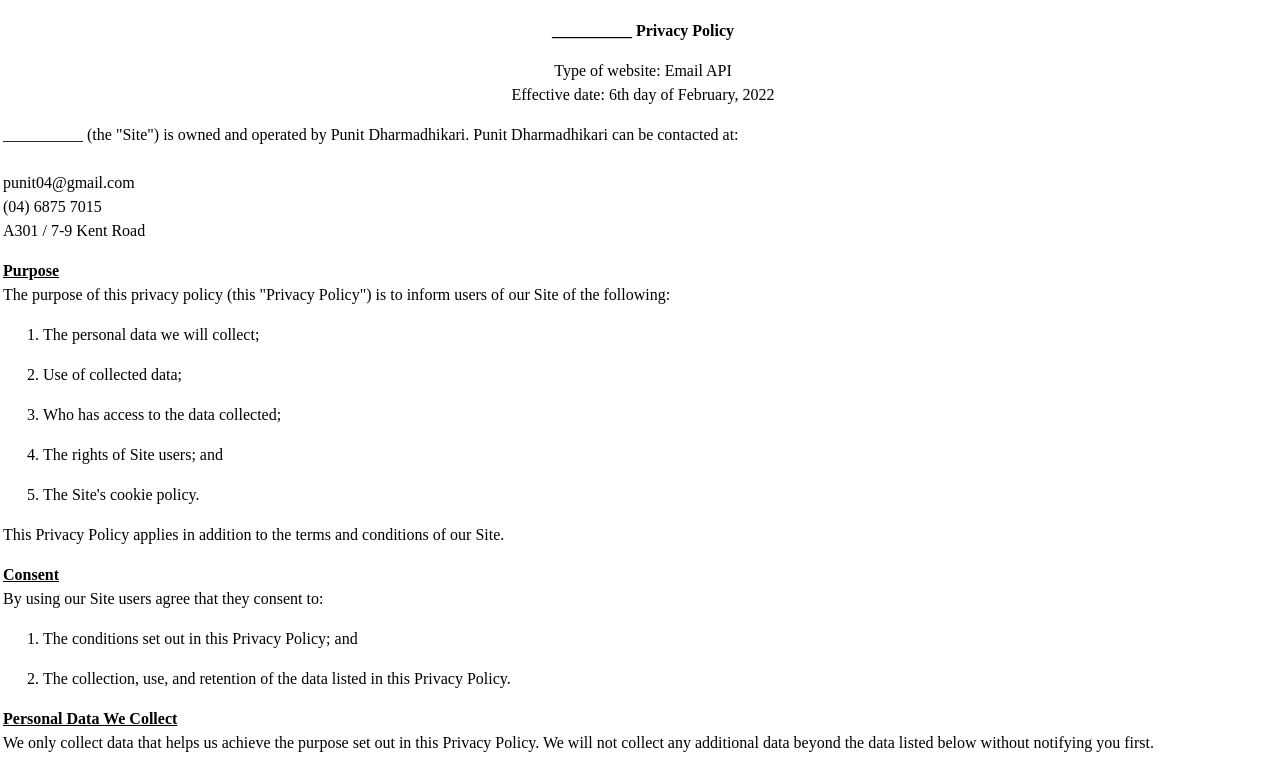
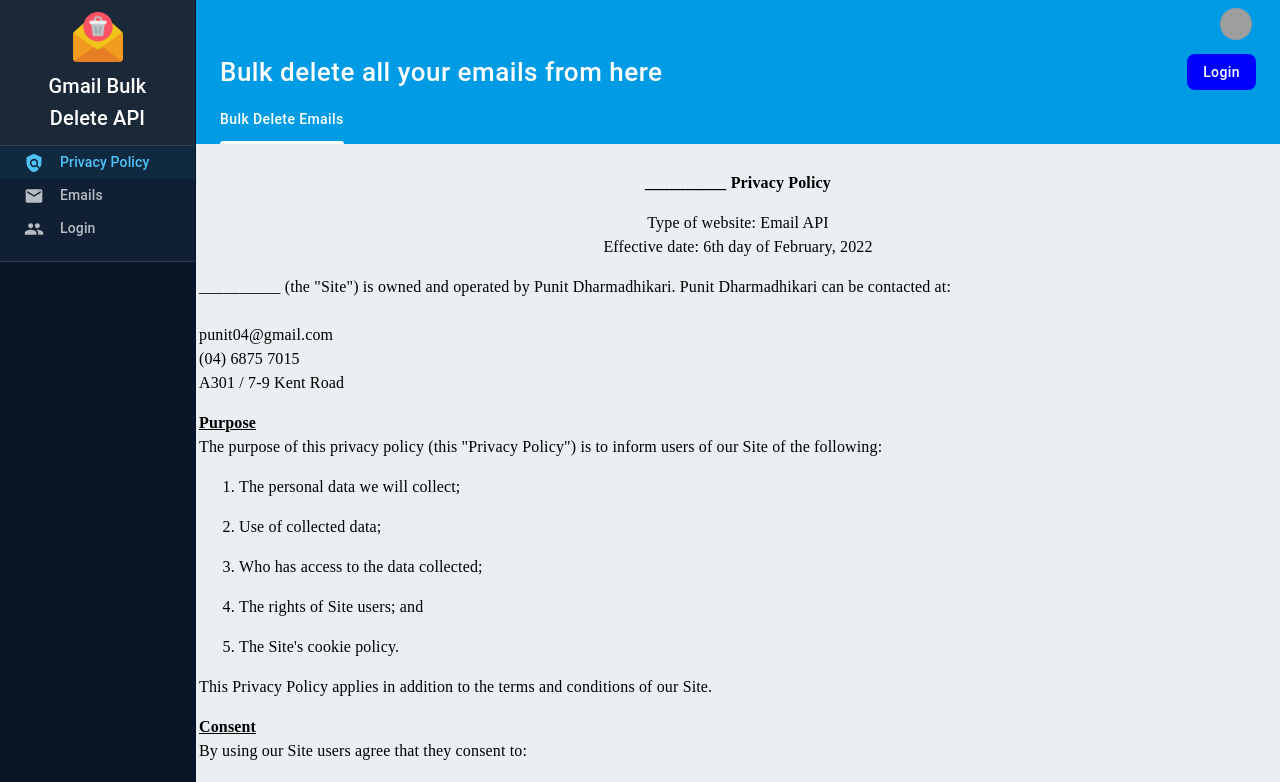
Before and after one commit to PunitDh/Gmail-API, a React (Create React App) app in the folder client/: page /privacy in a window 1280 px wide. Shown: the top 782 px of the page. Built offline with nearby package versions, Linux system fonts and the light colour scheme; grey boxes are pictures that could not be loaded.

Commit message:
Redo navigator to include Privacy statement

```diff
--- a/client/src/App.css
+++ /dev/null
@@ -1,38 +0,0 @@
-.App {
-  text-align: center;
-}
-
-.App-logo {
-  height: 40vmin;
-  pointer-events: none;
-}
-
-@media (prefers-reduced-motion: no-preference) {
-  .App-logo {
-    animation: App-logo-spin infinite 20s linear;
-  }
-}
-
-.App-header {
-  background-color: #282c34;
-  min-height: 100vh;
-  display: flex;
-  flex-direction: column;
-  align-items: center;
-  justify-content: center;
-  font-size: calc(10px + 2vmin);
-  color: white;
-}
-
-.App-link {
-  color: #61dafb;
-}
-
-@keyframes App-logo-spin {
-  from {
-    transform: rotate(0deg);
-  }
-  to {
-    transform: rotate(360deg);
-  }
-}
--- a/client/src/App.js
+++ b/client/src/App.js
@@ -4,18 +4,28 @@ import {
   Route,
   Navigate,
 } from "react-router-dom";
-import Home from "./Home";
+import Content from "./templates/Content";
 import Privacy from "./Privacy";
+import React, { useState } from "react";
+import Paperbase from "./templates/Paperbase";
 
 function App() {
-  // "/auth/google"
+  const [me, setMe] = useState(null);
+
+  const props = { me, setMe };
 
   return (
     <Router>
       <Routes>
         <Route exact path="/" element={<Navigate to="/home" />} />
-        <Route path="/home" element={<Home />} />
-        <Route path="/privacy" element={<Privacy />} />
+        <Route
+          path="/home"
+          element={<Paperbase Component={Content} props={props} />}
+        />
+        <Route
+          path="/privacy"
+          element={<Paperbase Component={Privacy} props={props} />}
+        />
       </Routes>
     </Router>
   );
--- a/client/src/Home.js
+++ /dev/null
@@ -1,14 +0,0 @@
-import React, { useEffect, useState } from "react";
-import Paperbase from "./templates/Paperbase";
-
-function Home() {
-  const [me, setMe] = useState(null);
-
-  return (
-    <div className="App">
-      <Paperbase me={me} setMe={setMe} />
-    </div>
-  );
-}
-
-export default Home;
--- a/client/src/index.css
+++ /dev/null
@@ -1,13 +0,0 @@
-body {
-  margin: 0;
-  font-family: -apple-system, BlinkMacSystemFont, 'Segoe UI', 'Roboto', 'Oxygen',
-    'Ubuntu', 'Cantarell', 'Fira Sans', 'Droid Sans', 'Helvetica Neue',
-    sans-serif;
-  -webkit-font-smoothing: antialiased;
-  -moz-osx-font-smoothing: grayscale;
-}
-
-code {
-  font-family: source-code-pro, Menlo, Monaco, Consolas, 'Courier New',
-    monospace;
-}
--- a/client/src/index.js
+++ b/client/src/index.js
@@ -1,6 +1,5 @@
 import React from "react";
 import ReactDOM from "react-dom";
-import "./index.css";
 import App from "./App";
 
 ReactDOM.render(
--- a/client/src/templates/Content.js
+++ b/client/src/templates/Content.js
@@ -58,7 +58,7 @@ export default function Content({ me, setMe }) {
   console.log({ search });
 
   return (
-    <Paper sx={{ maxWidth: "100%", margin: "auto" }}>
+    <Paper sx={{ margin: "auto" }}>
       {me ? (
         <div>
           <EmailsAppBar
--- a/client/src/templates/DataHead.js
+++ b/client/src/templates/DataHead.js
@@ -17,6 +17,7 @@ function DataHead({ emails, selected, setEmails }) {
         flexDirection: "row",
         alignItems: "center",
         justifyContent: "center",
+        marginLeft: "10px",
       }}
     >
       <Button
--- a/client/src/templates/Navigator.js
+++ b/client/src/templates/Navigator.js
@@ -12,9 +12,12 @@ import {
 } from "@mui/material";
 import PolicyIcon from "@mui/icons-material/Policy";
 import PeopleIcon from "@mui/icons-material/People";
+import EmailIcon from "@mui/icons-material/Email";
 import Logo from "../components/Logo";
 import { Link } from "react-router-dom";
 import { handleLogin, handleLogout } from "../api/api";
+import Privacy from "../Privacy";
+import Content from "./Content";
 
 const item = {
   py: "2px",
@@ -23,6 +26,7 @@ const item = {
   "&:hover, &:focus": {
     bgcolor: "rgba(255, 255, 255, 0.08)",
   },
+  width: "100%",
 };
 
 const itemCategory = {
@@ -65,17 +69,41 @@ export default function Navigator(props) {
 
         <Box sx={{ bgcolor: "#101F33" }}>
           <ListItem disablePadding>
-            <ListItemButton selected={false} sx={item} onClick={() => {}}>
-              <ListItemIcon>
-                <PolicyIcon />
-              </ListItemIcon>
-              <ListItemText>Privacy Policy</ListItemText>
-            </ListItemButton>
+            <Link
+              to="/privacy"
+              style={{ textDecoration: "none", width: "100%" }}
+            >
+              <ListItemButton
+                selected={props.Component === Privacy}
+                sx={item}
+                onClick={() => {}}
+              >
+                <ListItemIcon>
+                  <PolicyIcon />
+                </ListItemIcon>
+                <ListItemText>Privacy Policy</ListItemText>
+              </ListItemButton>
+            </Link>
+          </ListItem>
+
+          <ListItem disablePadding>
+            <Link to="/home" style={{ textDecoration: "none", width: "100%" }}>
+              <ListItemButton
+                selected={props.Component === Content}
+                sx={item}
+                onClick={() => {}}
+              >
+                <ListItemIcon>
+                  <EmailIcon />
+                </ListItemIcon>
+                <ListItemText>Emails</ListItemText>
+              </ListItemButton>
+            </Link>
           </ListItem>
 
           <ListItem disablePadding>
             <ListItemButton
-              selected={true}
+              selected={false}
               sx={item}
               onClick={me ? () => handleLogout(setMe) : handleLogin}
             >
--- a/client/src/templates/Paperbase.js
+++ b/client/src/templates/Paperbase.js
@@ -166,7 +166,7 @@ theme = {
 
 const drawerWidth = 196;
 
-export default function Paperbase({ me, setMe }) {
+export default function Paperbase({ me, setMe, Component, props }) {
   const [mobileOpen, setMobileOpen] = React.useState(false);
   const isSmUp = useMediaQuery(theme.breakpoints.up("sm"));
 
@@ -176,7 +176,7 @@ export default function Paperbase({ me, setMe }) {
 
   return (
     <ThemeProvider theme={theme}>
-      <Box sx={{ display: "flex", minHeight: "100vh" }}>
+      <Box sx={{ display: "flex" }}>
         <CssBaseline />
         <Box
           component="nav"
@@ -188,23 +188,25 @@ export default function Paperbase({ me, setMe }) {
               variant="temporary"
               open={mobileOpen}
               onClose={handleDrawerToggle}
+              {...props}
+              Component={Component}
             />
           )}
 
           <Navigator
-            me={me}
-            setMe={setMe}
+            {...props}
+            Component={Component}
             PaperProps={{ style: { width: drawerWidth } }}
             sx={{ display: { sm: "block", xs: "none" } }}
           />
         </Box>
         <Box sx={{ flex: 1, display: "flex", flexDirection: "column" }}>
-          <Header onDrawerToggle={handleDrawerToggle} me={me} setMe={setMe} />
+          <Header onDrawerToggle={handleDrawerToggle} {...props} />
           <Box
             component="main"
             sx={{ flex: 1, py: 1, px: 0, bgcolor: "#eaeff1" }}
           >
-            <Content me={me} setMe={setMe} />
+            <Component {...props} />
           </Box>
           <Box component="footer" sx={{ p: 2, bgcolor: "#eaeff1" }}>
             <Copyright />
--- a/client/src/templates/utils/styles.js
+++ b/client/src/templates/utils/styles.js
@@ -26,12 +26,13 @@ export const TableCheckboxCell = styled.td({
 
 export const TableHeadCell = styled.td({
   cursor: "pointer",
-  margin: "auto",
+  width: "17%",
 });
 
 export const TableCell = styled.td({
   height: "100%",
-  margin: "auto",
+  width: "17%",
+  fontSize: "0.8rem",
 });
 
 export const EmailsContainer = styled.div({
```
Also changed, not shown: 1 other file (tests, documents, lock files or other folders).
